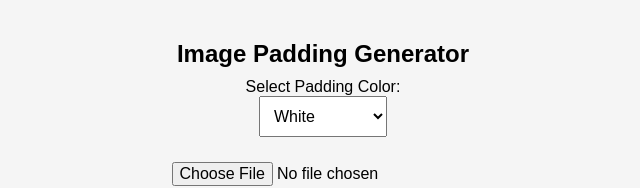
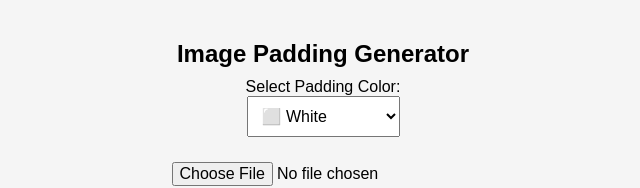
Before and after one commit to bappa402/bappa-calculators.github.io, a plain HTML site: page aspect ratio converter.html in a window 1280 px wide. Shown: the top 188 px of the page, without its empty margins (317-957 px from the left). Drawn offline with Linux system fonts and the light colour scheme.

Commit message:
added many colors

```diff
--- a/aspect ratio converter.html
+++ b/aspect ratio converter.html
@@ -1,5 +1,6 @@
 <!DOCTYPE html>
 <html lang="en">
+
 <head>
     <meta charset="UTF-8">
     <title>Image Padding Generator</title>
@@ -17,7 +18,9 @@
             margin-bottom: 10px;
         }
 
-    input, select, button {
+        input,
+        select,
+        button {
             padding: 10px;
             font-size: 1rem;
             margin-bottom: 15px;
@@ -29,7 +32,8 @@
             align-items: center;
         }
 
-    #image-container, .output {
+        #image-container,
+        .output {
             display: flex;
             flex-wrap: wrap;
             justify-content: center;
@@ -67,6 +71,7 @@
         }
     </style>
 </head>
+
 <body>
 
     <h2>Image Padding Generator</h2>
@@ -74,12 +79,24 @@
     <div id="controls">
         <label for="paddingColor">Select Padding Color:</label>
         <select id="paddingColor">
-      <option value="white" selected>White</option>
-      <option value="black">Black</option>
-      <option value="gray">Gray</option>
-      <option value="red">Red</option>
-      <option value="transparent">Transparent</option>
+            <option value="white">⬜ White</option>
+            <option value="black">⬛ Black</option>
+            <option value="gray">🪨 Gray</option>
+            <option value="red">🟥 Red</option>
+            <option value="blue">🟦 Blue</option>
+            <option value="green">🟩 Green</option>
+            <option value="yellow">🟨 Yellow</option>
+            <option value="orange">🟧 Orange</option>
+            <option value="purple">🟪 Purple</option>
+            <option value="pink">🌸 Pink</option>
+            <option value="brown">🟫 Brown</option>
+            <option value="cyan">🔷 Cyan</option>
+            <option value="magenta">🧃 Magenta</option>
+            <option value="lime">🟩 Lime</option>
+            <option value="navy">🎽 Navy</option>
+            <option value="transparent">❌ Transparent</option>
         </select>
+
 
         <input type="file" accept="image/*" id="upload">
     </div>
@@ -176,4 +193,5 @@
 
 
 </body>
+
 </html>
```
Lines whose indentation alone changed are shown as unchanged.
